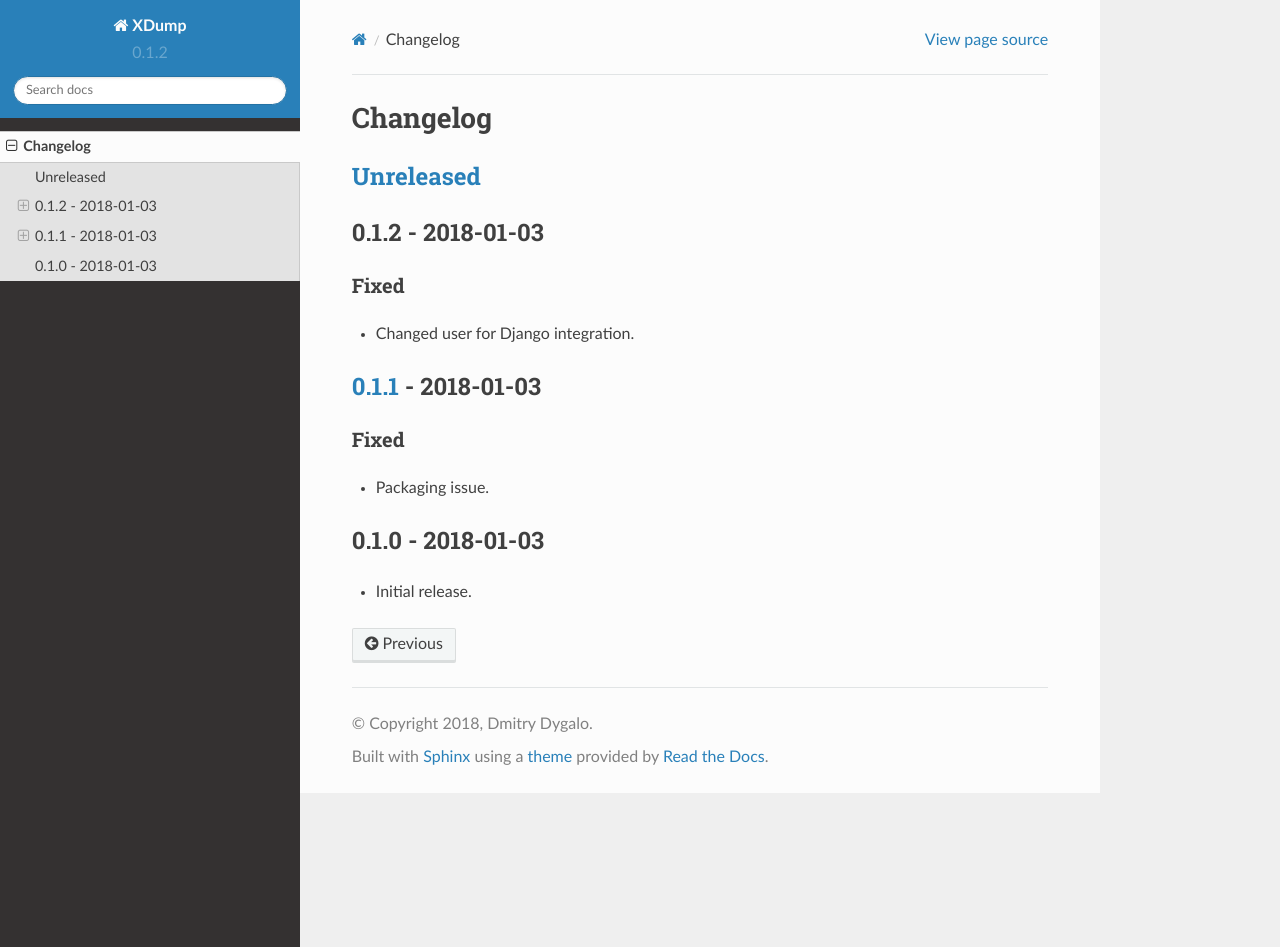
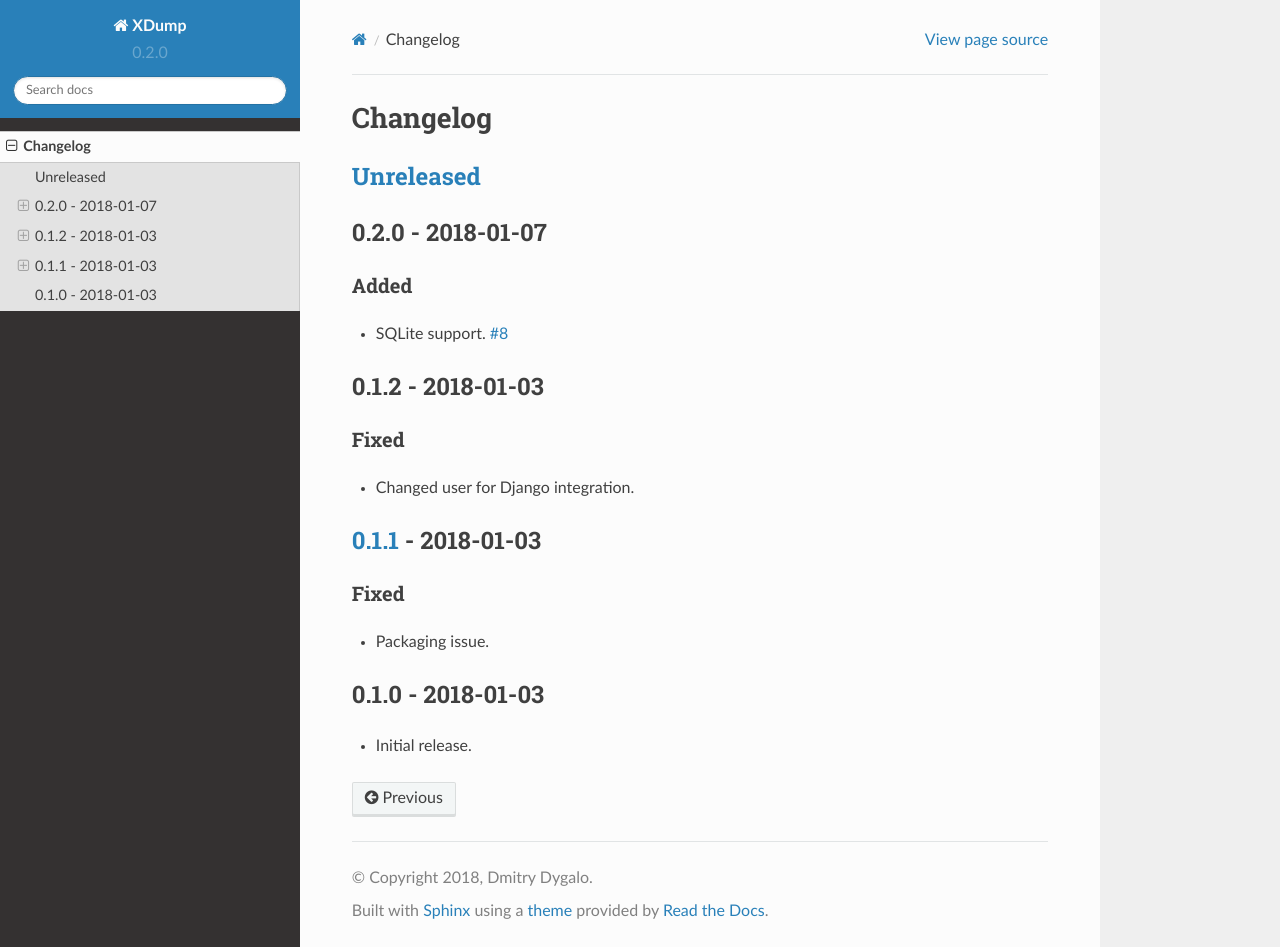
Before and after one commit to Stranger6667/xdump, a Sphinx documentation site: the page built from docs/changelog.rst, in a window 1280 px wide and 947 px high. Built offline with Sphinx 7.4.7 and the Read the Docs theme 2.0.0, drawn with Linux system fonts in a browser that asks for light colours.

Commit message:
Release 0.2.0

```diff
--- a/docs/changelog.rst
+++ b/docs/changelog.rst
@@ -5,6 +5,14 @@ Changelog
 
 `Unreleased`_
 -------------
+
+0.2.0 - 2018-01-07
+------------------
+
+Added
+~~~~~
+
+- SQLite support. `#8`_
 
 0.1.2 - 2018-01-03
 ------------------
@@ -27,6 +35,9 @@ Fixed
 
 - Initial release.
 
-.. _Unreleased: https://github.com/Stranger6667/xdump/compare/0.1.2...HEAD
+.. _Unreleased: https://github.com/Stranger6667/xdump/compare/0.2.0...HEAD
+.. _0.2.0: https://github.com/Stranger6667/xdump/compare/0.1.2...0.2.0
 .. _0.1.2: https://github.com/Stranger6667/xdump/compare/0.1.1...0.1.2
 .. _0.1.1: https://github.com/Stranger6667/xdump/compare/0.1.0...0.1.1
+
+.. _#8: https://github.com/Stranger6667/xdump/issues/8
--- a/xdump/__init__.py
+++ b/xdump/__init__.py
@@ -1,4 +1,4 @@
 # coding: utf-8
 
 
-__version__ = '0.1.2'
+__version__ = '0.2.0'
```
